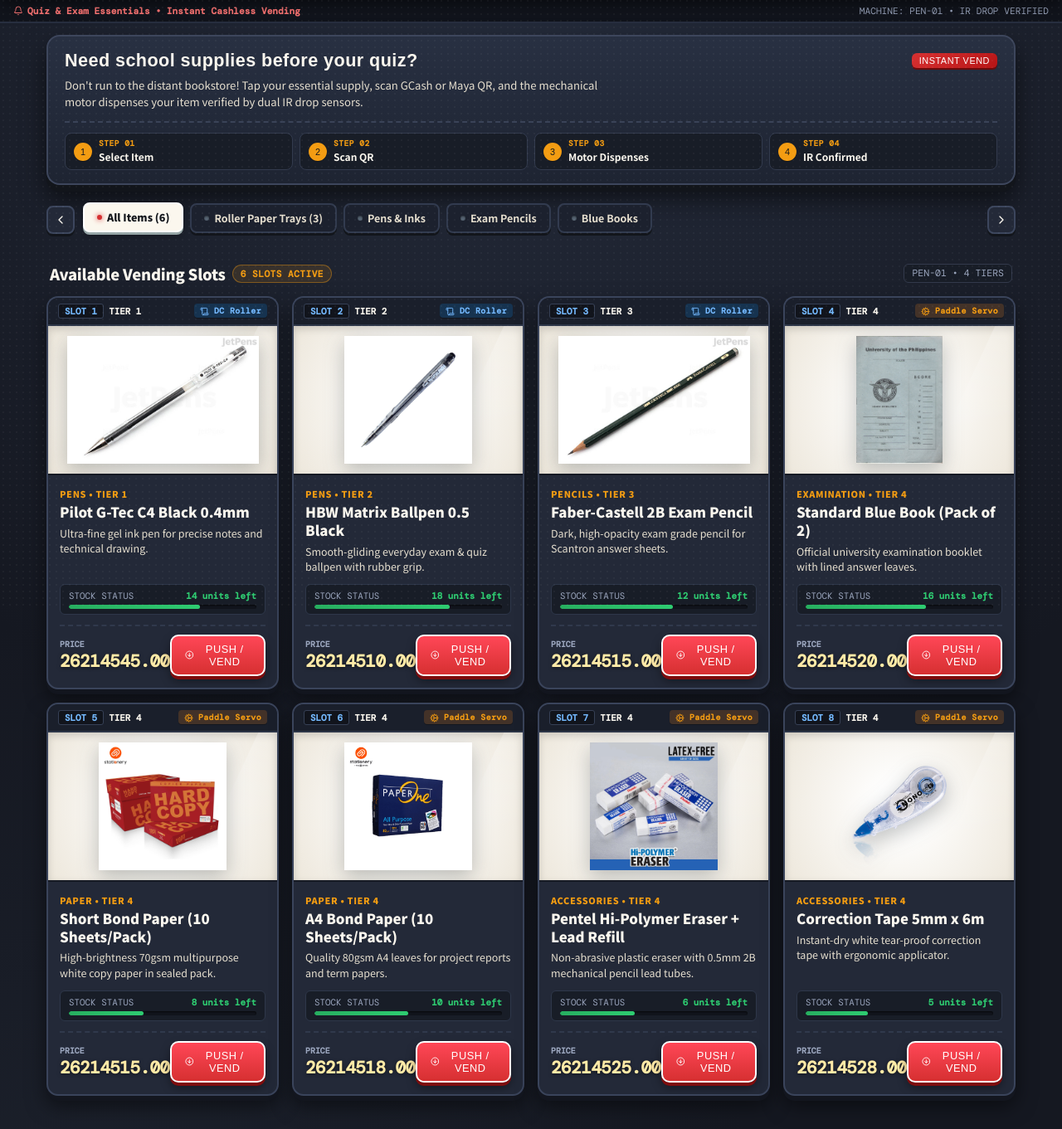
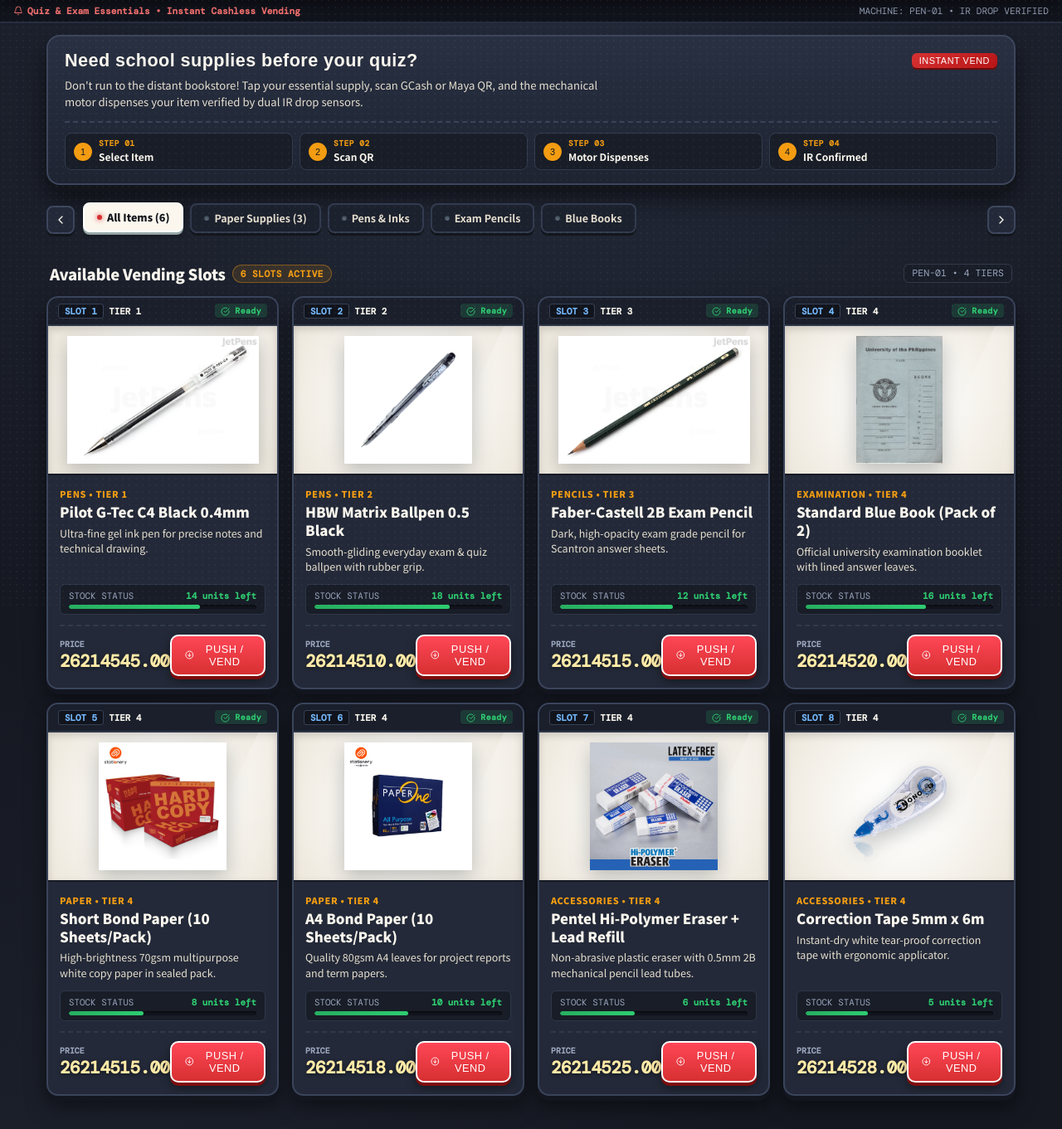
Before and after one commit to dostouis/PenPoint, a PHP site: page /index.php in a window 1280 px wide. Shown: the part 67-1428 px from the top of the page at 83% size. Run offline with PHP 8.4, Linux system fonts and the light colour scheme; data comes from the database, SQL or seed files in the repository; some web fonts are replaced.

Commit message:
Remove internal mechanism terms (DC Roller, Paddle Servo) from user-facing kiosk view

```diff
--- a/public/index.php
+++ b/public/index.php
@@ -1693,7 +1693,7 @@
                     <span class="retro-chip-indicator"></span> All Items (6)
                 </button>
                 <button class="retro-chip" onclick="filterCategory('Paper', this)">
-                    <span class="retro-chip-indicator"></span> Roller Paper Trays (3)
+                    <span class="retro-chip-indicator"></span> Paper Supplies (3)
                 </button>
                 <button class="retro-chip" onclick="filterCategory('Pens', this)">
                     <span class="retro-chip-indicator"></span> Pens & Inks
@@ -1741,9 +1741,9 @@
                             <span class="slot-num-badge">SLOT <?= $p['slot_number'] ?></span>
                             <span>TIER <?= $tierNum ?></span>
                         </div>
-                        <div class="slot-badge-ribbon" style="background: <?= $isRoller ? 'rgba(9, 132, 227, 0.2)' : 'rgba(230, 126, 34, 0.2)' ?>; border-color: <?= $isRoller ? '#74b9ff' : '#f39c12' ?>; color: <?= $isRoller ? '#74b9ff' : '#f39c12' ?>;">
-                            <i data-lucide="<?= $isRoller ? 'scroll' : 'cog' ?>" style="width: 11px; height: 11px; display: inline; vertical-align: middle;"></i>
-                            <?= $isRoller ? 'DC Roller' : 'Paddle Servo' ?>
+                        <div class="slot-badge-ribbon" style="background: rgba(46, 204, 113, 0.15); border-color: #2ecc71; color: #2ecc71;">
+                            <i data-lucide="check-circle" style="width: 11px; height: 11px; display: inline; vertical-align: middle;"></i>
+                            Ready
                         </div>
                     </div>
 
@@ -2146,9 +2146,7 @@
             selectedQuantity = 1;
             const slotStr = String(product.slot_number).padStart(2, '0');
             const tierStr = product.tier_number || (product.slot_number <= 3 ? product.slot_number : 4);
-            const mechLabel = (product.mechanism_type === 'roller_feed' || product.slot_number <= 3) ? 'DC ROLLER' : 'SERVO PADDLE';
-
-            document.getElementById('modalSlot').innerText = `SLOT ${slotStr} • TIER ${tierStr} (${mechLabel})`;
+            document.getElementById('modalSlot').innerText = `SLOT ${slotStr} • TIER ${tierStr}`;
             document.getElementById('modalItemName').innerText = product.name;
 
             // Populate Academic Guide details
@@ -2250,13 +2248,9 @@
             receiptBox.style.display = 'none';
 
             activeSlotNum.innerText = slotStr;
-            title.innerText = isRoller ? `Feeding ${qty} Paper Sheet(s)...` : `Actuating Servo Paddle (${qty}x)...`;
-
-            const motorActionText = isRoller
-                ? `Actuating DC Gear Rubber Roller on Tier ${tierNum} for ${qty} cycle(s)...`
-                : `Sweeping metal-gear servo paddle crank on Tier 4 for ${qty} unit(s)...`;
-
-            msg.innerHTML = `${motorActionText}<br><span style="color: #f39c12;">Awaiting Tier ${tierNum} optical break-beam IR drop detection...</span>`;
+            title.innerText = `Dispensing ${qty}x ${currentProduct.name}...`;
+
+            msg.innerHTML = `Dispensing supply from Slot #${slotStr}...<br><span style="color: #f39c12;">Awaiting optical drop verification...</span>`;
             actionBtn.style.display = "none";
             overlay.classList.add('active');
             lucide.createIcons();
```
